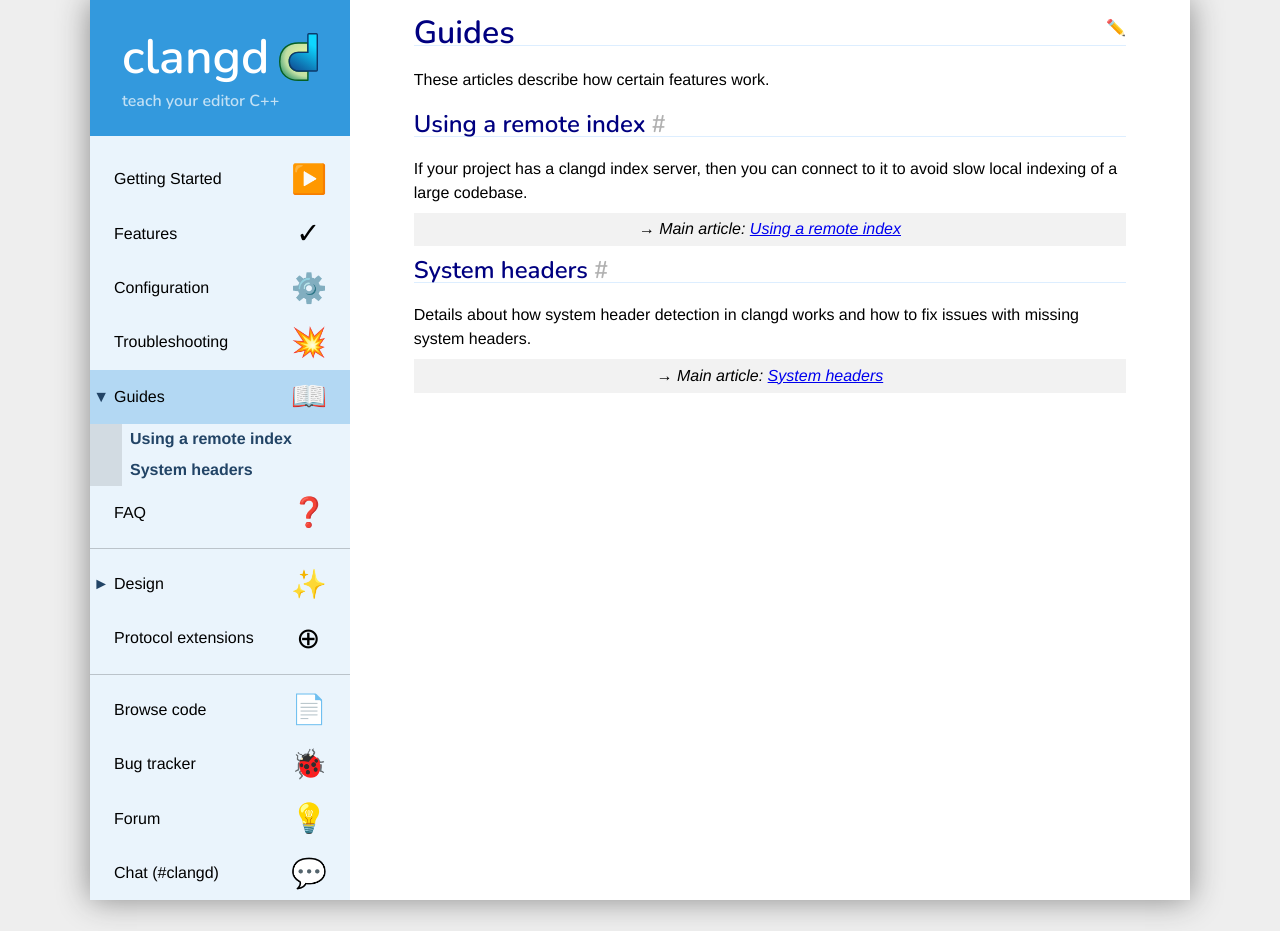
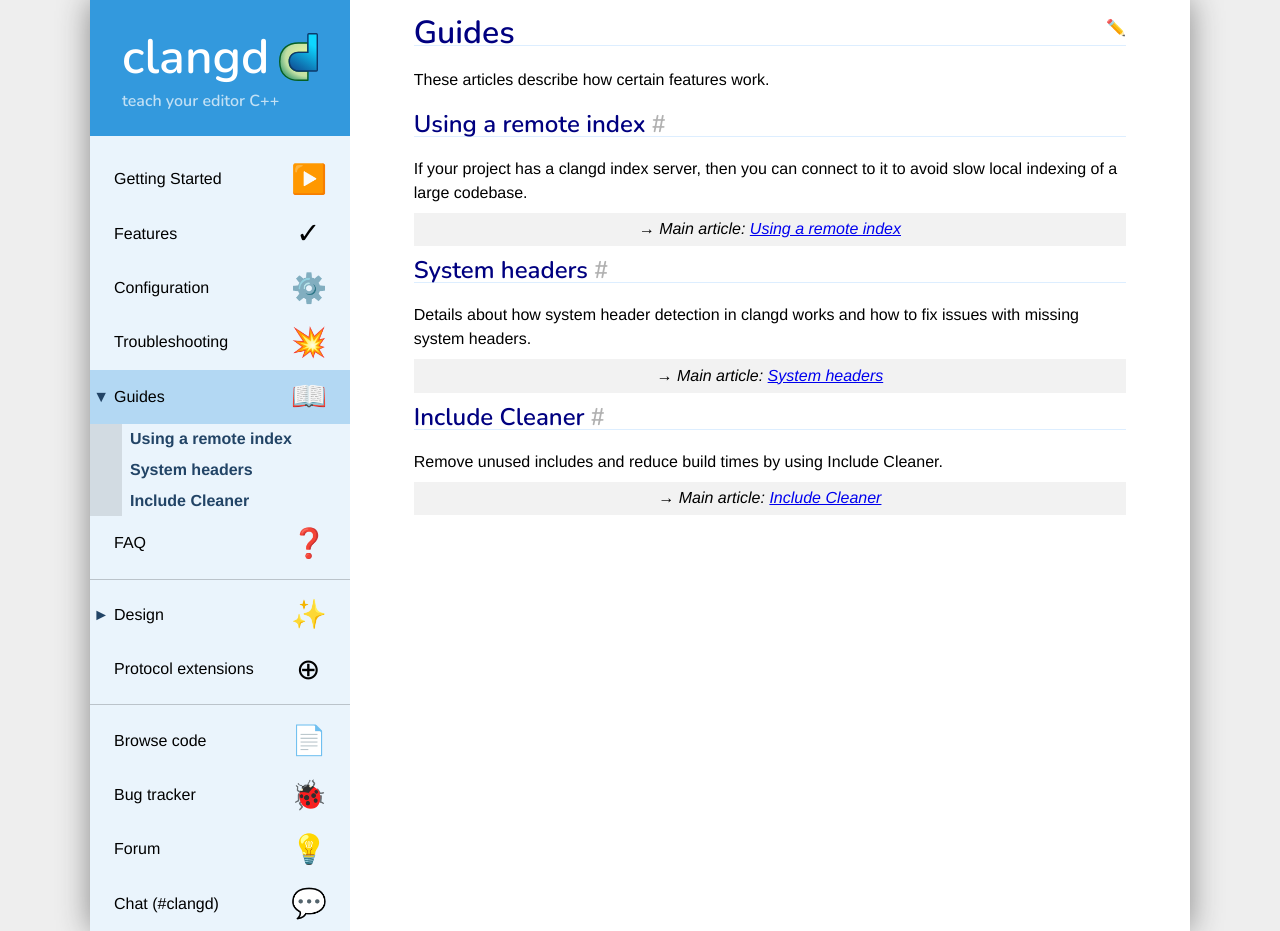
Before and after one commit to llvm/clangd-www, a Jekyll site: the page built from guides/index.md, in a window 1280 px wide. Built offline with Jekyll 4.4.1, drawn with Linux system fonts in a browser that asks for light colours; our own code applies the rules of GitHub Pages for plain Markdown files; some of the changed lines change nothing that is shown.

Commit message:
Introduce IncludeCleaner documentation

````diff
--- a/_data/navigation.yml
+++ b/_data/navigation.yml
@@ -24,6 +24,10 @@
         Details about how system header detection in clangd works and how to fix
         issues with missing system headers.
       url: /guides/system-headers
+    - title: Include Cleaner
+      description: >
+        Remove unused includes and reduce build times by using Include Cleaner.
+      url: /guides/include-cleaner
 - title: FAQ
   url: /faq
   icon: '❓'
--- /dev/null
+++ b/guides/include-cleaner.md
@@ -0,0 +1,139 @@
+# Include Cleaner
+
+The common pattern in C and C++ programs is that the source files often contain
+unnecessary includes. Most of the time, these includes were added at some point
+and actually used for some time, but over time the program evolved and the
+symbols defined in these headers were no longer used. Keeping an eye on what
+headers are actually required to build the file and manually updating them is
+time-consuming and error-prone. Over time, the stale inclusions can pile up and
+increase build times and complicate the dependncy graph.
+
+Include Cleaner is a
+[IWYU](https://github.com/include-what-you-use/include-what-you-use)-inspired
+feature in clangd that automates the process of maintaining a necessary set of
+included headers. It now is available in "preview" mode with an incomplete set
+of capabilities. If you experience any bugs, please submit a bug report in
+[clangd/issues](https://github.com/clangd/clangd/issues).
+
+{:.v14}
+
+## How it works
+
+Include Cleaner issues diagnostics fro includes that are present but not used
+in the main file. When you open a file, clangd will analyze the symbols the
+file uses and mark all headers defining these symbools as "used". The warnings
+will be issues for the headers that are included but not marked as "used".
+Example:
+
+```c++
+// foo.h
+class Foo {};
+```
+
+```c++
+// bar.h
+class Bar {};
+```
+
+```c++
+// main.cpp
+
+#include "foo.h"
+#include "bar.h" // <- Will be marked as unused and suggested to be removed.
+
+int main() {
+  Foo f;
+}
+```
+
+Here, `main.cpp` only makes use of symbols from `foo.h` and removing `#include
+"bar.h"` prevents unnecessary parsing of `bar.h` and allows breaking the
+dependncy on it.
+
+### Conservative filtering
+
+Include Cleaner strives to provide safe diagnostics to reduce the posibility of
+breaking the build. The tool will consider that every symbol in the "expansion"
+of the main file symbols to count as a usage. Example:
+
+```c++
+// foo.h
+
+int foo() { return 42; }
+```
+
+```c++
+// macro.h
+
+#include "foo.h"
+
+#define FOO foo
+```
+
+```c++
+// main.cpp
+
+#include "macro.h"
+
+int main() {
+  FOO();
+}
+```
+
+In this case, both `macro.h` and `foo.h` will be marked as "used" because the
+macro expansion contains the function call. `auto` will have a similar effect.
+
+### IWYU pragmas
+
+IWYU tool offers a set of
+[pragmas](https://github.com/include-what-you-use/include-what-you-use/blob/master/docs/IWYUPragmas.md),
+the most notable of which are:
+
+- `IWYU pragma: keep` indicates the inclusion should not be removed from the
+  main file
+- `IWYU pragma: private` indicates that the current header is an implementation
+  detail and another one should be included instead
+
+Right now, only the `keep` pragma is implemented, `private` will be implemented
+soon.
+
+## Using Include Cleaner
+
+To enable Include Cleaner, use the [configuration mechanism](/config). For
+example, add the following to your configuration file to enable it globally:
+
+```yaml
+Diagnostics:
+  UnusedIncludes: Strict
+```
+
+## Future plans and limitations
+
+Include Cleaner is in the active development stage: there are several
+limitations preventing us from enabling it by default but we expect to provide
+the full experience in clangd 15.0.0 release.
+
+### Umbrella headers
+
+The "umbrella" headers are re-exporting the implementation headers for public
+use, which is a common practice in Open Source projects. A notable example of
+this is Googletest: the `gtest/gtest.h` top-level header does not contain any
+definitions: it includes a number of "internal" headers that are not
+recommended to users. The users should always write `#include
+"gtest/ghtest.h"`. The way to propagate that information to Include Cleaner is
+using `// IWYU pragma: private, include "public.h"` in your `private.h` header
+that is being exported.
+
+### Standard library
+
+By default, Include Cleaner will not diagnose headers from the Standard
+Library. Standard Library headers support is not complete yet (due to the
+macros and the fact that a symbol is allowed to come from multiple headers) but
+you can enable this unstable feature through passing `--include-cleaner-stdlib`
+flag to clangd invocation.
+
+### Canonicalization
+
+The complete version of Include Cleaner will not only warn about unused
+headers, but also provide a way to include used headers directly, not through a
+chain of transitive includes.
````
